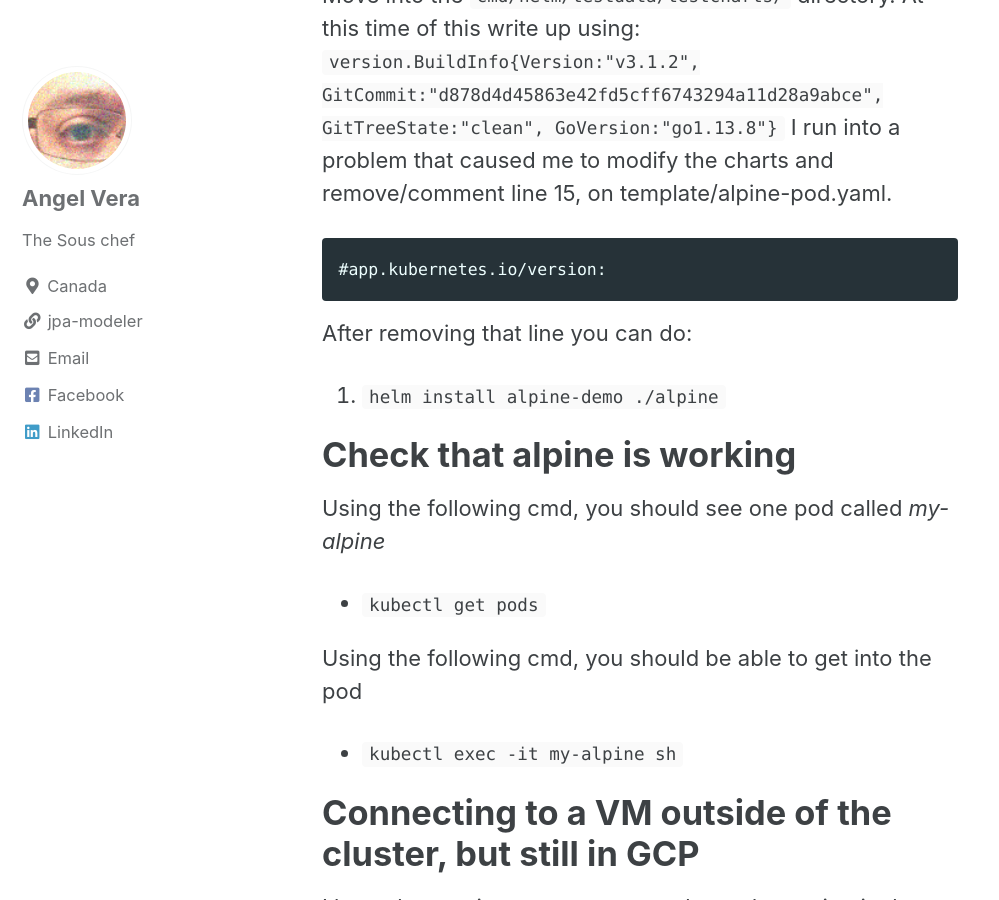
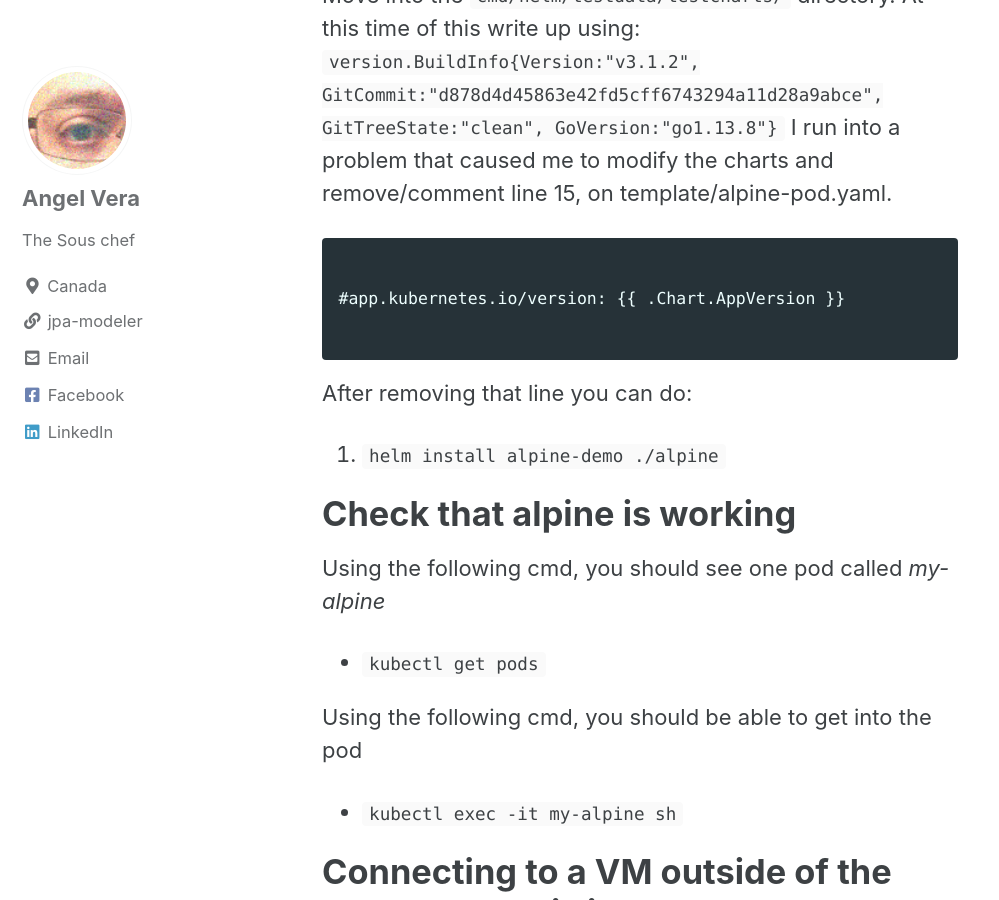
Before and after one commit to arvera/blog, a Jekyll site: the page built from _posts/2020-07-24-deploying_alpine.md, in a window 1280 px wide and 900 px high, scrolled down 2396 px. Shown: the whole window, without its empty margins (0-999 px from the left). Built offline with Jekyll 4.4.1, drawn with Linux system fonts in a browser that asks for light colours; cached includes are drawn as plain includes; comment, search, counter and statistics services are not loaded; some of the changed text lies outside the part shown.

Commit message:
adding the RAW-ENDRAW to the Alpine post

````diff
--- a/_posts/2020-07-24-deploying_alpine.md
+++ b/_posts/2020-07-24-deploying_alpine.md
@@ -11,6 +11,7 @@ In this post I will document the link and steps that I use to create a micro clu
 - A Micro cluster, is a very small cluster for testing purposes
 
 # Plan your cluster
+ß
 The options are:
 - Public endpoint access disabled
 - Public endpoint access enabled, master authorized networks enabled
@@ -20,9 +21,11 @@ What type of cluster do you want you is the starting point, for that you can use
 [https://cloud.google.com/kubernetes-engine/docs/concepts/private-cluster-concept](https://cloud.google.com/kubernetes-engine/docs/concepts/private-cluster-concept), they also have a nice table for you to consider the right option for your cluster.
 
 # Create the micro cluster
+
 I decided to create a Private Cluster, that is one that Public endpoint access enabled, and master authorized networks enabled. This topic is well describe in the google docs here: [https://cloud.google.com/kubernetes-engine/docs/how-to/private-clusters#all_access](https://cloud.google.com/kubernetes-engine/docs/how-to/private-clusters#all_access)
 
 # Getting the charts for alpine
+
 To deploy alpine in the cluster, I configured my Laptop gcloud tools.
 
 `gcloud container clusters get-credentials av-test --zone=us-east1-c`
@@ -42,9 +45,13 @@ git pull origin master
 ```
 
 # Installing Alpine on the clusters
+
 Move into the `cmd/helm/testdata/testcharts/` directory. At this time of this write up using: `version.BuildInfo{Version:"v3.1.2", GitCommit:"d878d4d45863e42fd5cff6743294a11d28a9abce", GitTreeState:"clean", GoVersion:"go1.13.8"}` I run into a problem that caused me to modify the charts and remove/comment line 15, on template/alpine-pod.yaml.
+
 ```
+{% raw %}
 #app.kubernetes.io/version: {{ .Chart.AppVersion }}
+{% endraw %}
 ```
 
 After removing that line you can do:
@@ -52,6 +59,7 @@ After removing that line you can do:
 
 
 # Check that alpine is working
+
 Using the following cmd, you should see one pod called *my-alpine*
 * `kubectl get pods`
 
@@ -60,4 +68,5 @@ Using the following cmd, you should be able to get into the pod
 
 
 # Connecting to a VM outside of the cluster, but still in GCP
+
 I have the requirement to connect the pods running in the cluster to a Compute Engine (VM) running with an internal IP and not exposed to the internet. I have not completed this work at this time but will create a post when I do.
````
